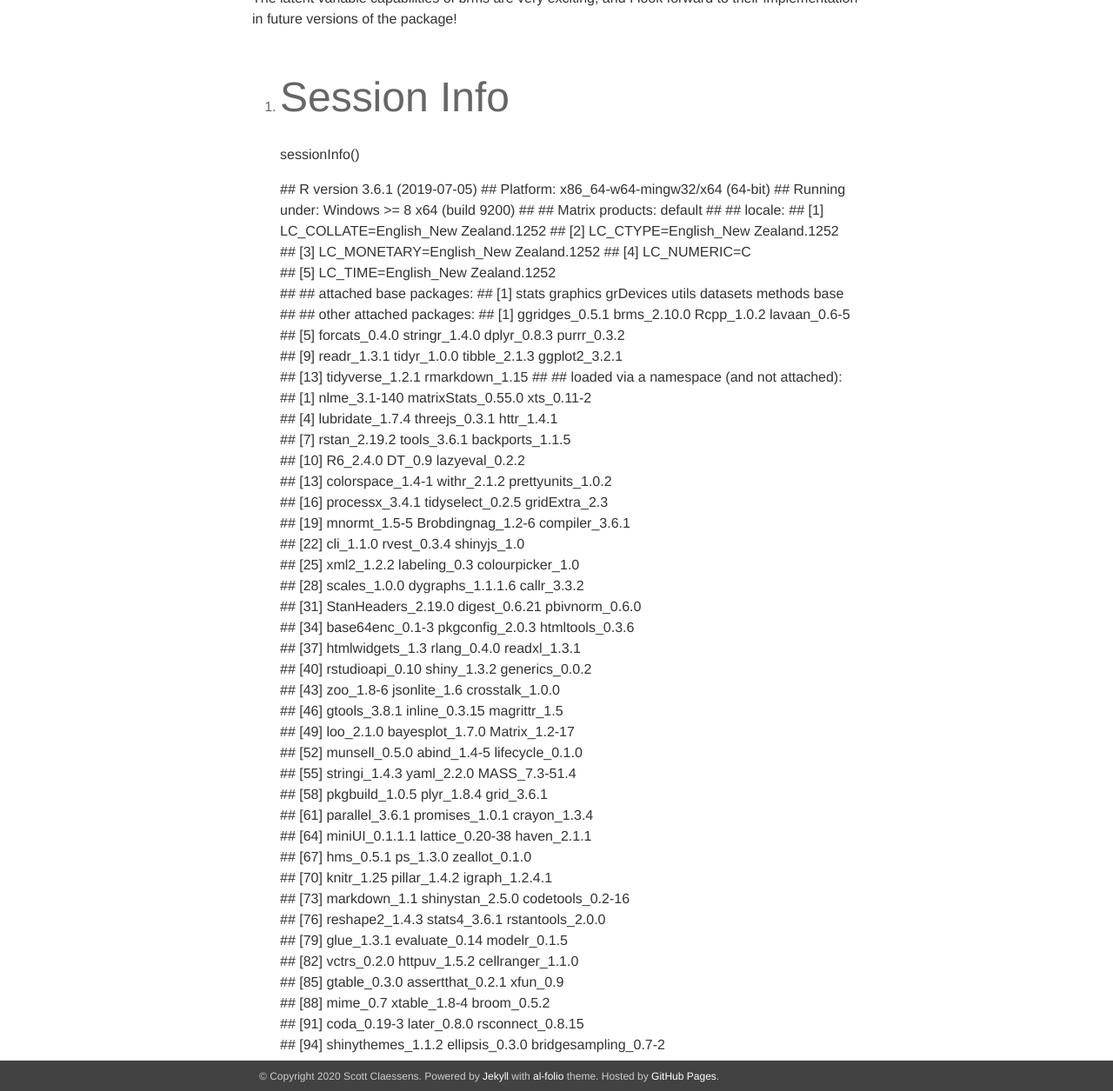
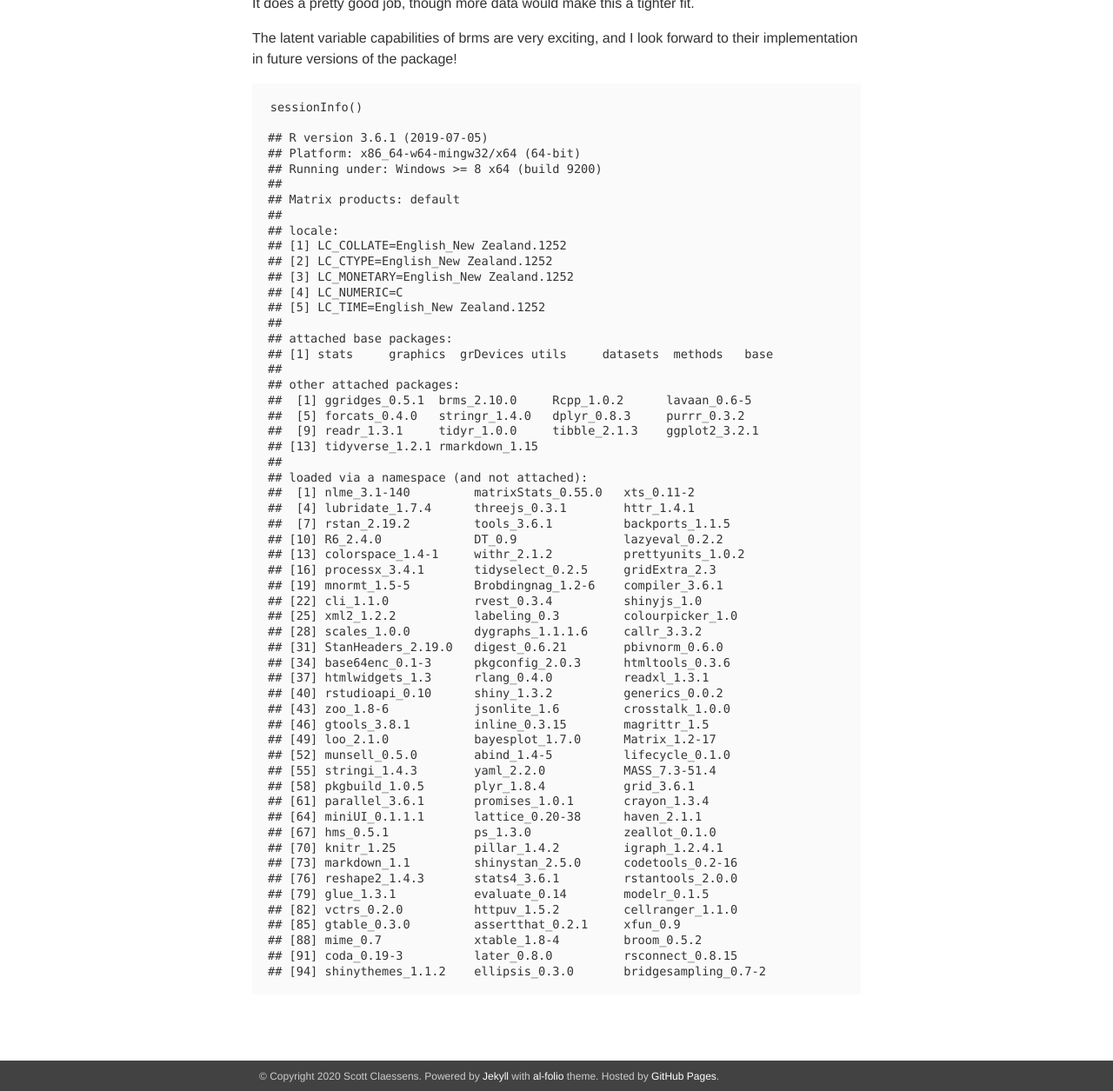
Before and after one commit to ScottClaessens/ScottClaessens.github.io, a Jekyll site: the page built from _posts/2020-01-20-brmsLV.markdown, in a window 1280 px wide and 1400 px high, scrolled down 6644 px, cut to the strip 145-1400 px from the top of the window. Shown: the whole strip at 87% size. Built offline with Jekyll 4.4.1, drawn with Linux system fonts in a browser that asks for light colours; nearby versions of some CDN libraries; part of the change alters nothing that is shown.

```diff
--- a/_posts/2020-01-20-brmsLV.markdown
+++ b/_posts/2020-01-20-brmsLV.markdown
@@ -8,7 +8,7 @@ description:
 This blog post will cover modelling latent variables in the
 [brms](https://github.com/paul-buerkner/brms) package in R.
 
-1. What are latent variables?
+What are latent variables?
 =============================
 
 Often, we are interested in studying variables which we cannot directly
@@ -25,8 +25,9 @@ that these questionnaire items predict a statistically unknown variable
 called a latent variable. This latent variable can simply be estimated,
 or can be used to predict other variables.
 
-2. Using lavaan to measure latent variables
+Using lavaan to measure latent variables
 ===========================================
+
 
     library(lavaan)
     library(tidyverse)
@@ -136,7 +137,7 @@ But if we were using Likert scales, which we often do in psychology,
 [taking the mean wouldn't be
 valid](https://journals.sagepub.com/doi/abs/10.1177/2515245918823199?journalCode=ampa).
 
-3. Using brms
+Using brms
 =============
 
 We can, however, take a Bayesian approach to this problem. The R package
@@ -210,7 +211,7 @@ instead of variances, which we can get by squaring.
 brms also gives us posterior distributions for predicted factor scores.
 How similar are these to the ones lavaan gave us?
 
-![](brmsLV_files/figure-markdown_strict/unnamed-chunk-167-1.png)
+![](brmsLV/unnamed-chunk-167-1.png)
 
 In the plot above, the dots are the predicted latent variable values
 from our lavaan model, and the distributions are the posterior densities
@@ -255,7 +256,7 @@ And in the brms model:
 
     hist(post$bsp_y_miX)
 
-![](brmsLV_files/figure-markdown_strict/unnamed-chunk-171-1.png)
+![](brmsLV/unnamed-chunk-171-1.png)
 
 This shows that brms can handle confirmatory factor analysis and
 structural equation modelling with full Bayesian inference in Stan.
@@ -279,16 +280,13 @@ let's see how well the model predicts our outcome variable `y`.
 
     pp_check(fit3, resp = "y", nsamples = 100)
 
-![](brmsLV_files/figure-markdown_strict/unnamed-chunk-173-1.png)
+![](brmsLV/unnamed-chunk-173-1.png)
 
 It does a pretty good job, though more data would make this a tighter
 fit.
 
 The latent variable capabilities of brms are very exciting, and I look
 forward to their implementation in future versions of the package!
-
-4. Session Info
-===============
 
     sessionInfo()
 
```
